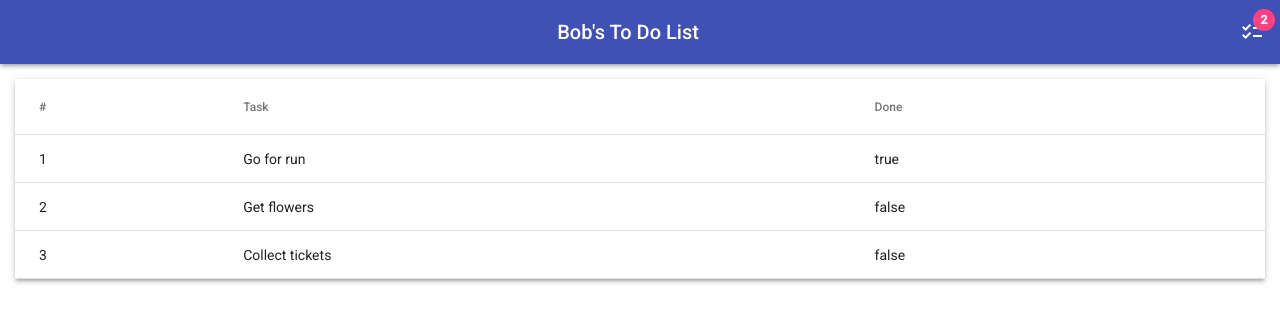
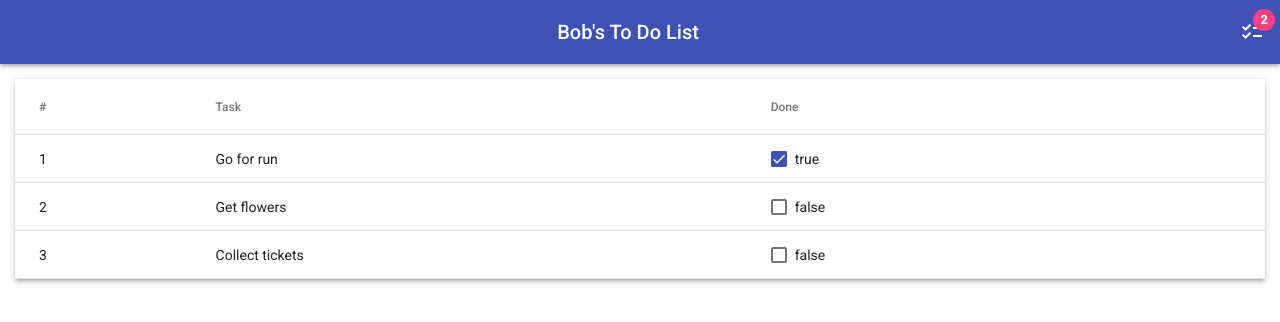
Before and after one commit to ghaith990000/to-do-list-angular, an Angular app: page / in a window 1280 px wide. Shown: the top 322 px of the page. Built offline with nearby package versions, Linux system fonts and the light colour scheme.

Commit message:
add checkbox to the table

```diff
--- a/src/app/app.component.html
+++ b/src/app/app.component.html
@@ -320,7 +320,11 @@
     </ng-container>
     <ng-container matColumnDef="done">
       <th mat-header-cell *matHeaderCellDef>Done</th>
-      <td mat-cell *matCellDef="let item">{{ item.complete }}</td>
+      <td mat-cell *matCellDef="let item">
+        <mat-checkbox [(ngModel)]="item.complete" color="primary">
+          {{ item.complete }}
+        </mat-checkbox>
+      </td>
     </ng-container>
     <tr mat-header-row *matHeaderRowDef="['id', 'task', 'done']"></tr>
     <tr mat-row *matRowDef="let row; columns: ['id', 'task', 'done'];"></tr>
```
